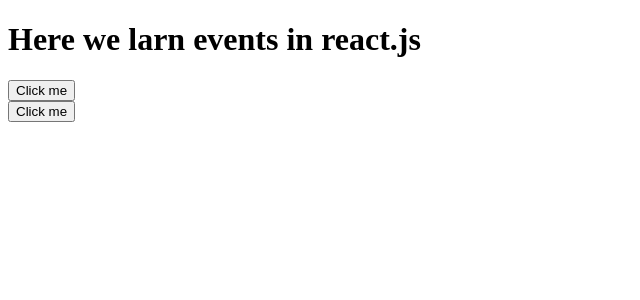
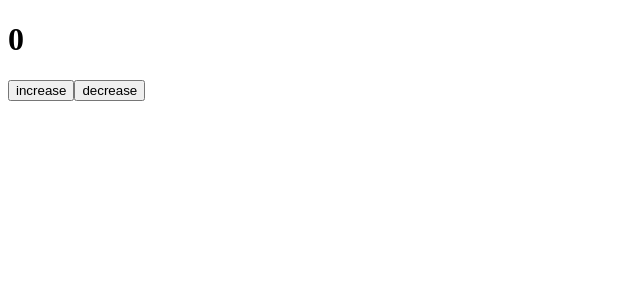
Before and after one commit to Sameer-Beg/React.js-with-Sameer, a React (Vite) app: page / in a window 1280 px wide. Shown: the top 300 px of the page, without its empty margins (0-640 px from the left). Built offline with nearby package versions, Linux system fonts and the light colour scheme.

Commit message:
Add files

```diff
--- a/src/App.jsx
+++ b/src/App.jsx
@@ -4,6 +4,8 @@
 import V3_problem1 from './Components/V3_problem1'
 import V4_TerrnoryOperater from './Components/V4_TerrnoryOperater'
 import V5_events from './Components/V5_events'
+import V6_passingArrgument from './Components/V6_passingArrgument'
+import V7_usestate from './Components/V7_usestate'
 
 
 const App = () => {
@@ -32,8 +34,18 @@
     </div> */}
 
 
+    {/* <div>
+      <V5_events/>
+    </div> */}
+
+
+      {/* <div>
+        <V6_passingArrgument/>
+      </div> */}
+
+
     <div>
-      <V5_events/>
+        <V7_usestate/>
     </div>
 
 
--- /dev/null
+++ b/src/Components/V6_passingArrgument.jsx
@@ -0,0 +1,14 @@
+import React from 'react'
+
+const V6_passingArrgument = () => {
+    const addition = (a)=>{
+        alert(a + 10)
+    }
+  return (
+    <div>
+      <button onClick={()=>addition(200)}>click me </button>
+    </div>
+  )
+}
+
+export default V6_passingArrgument
--- /dev/null
+++ b/src/Components/V7_usestate.jsx
@@ -0,0 +1,21 @@
+import React, { useState } from 'react'
+
+const V7_usestate = () => {
+    const [counter , setcounter] = useState(0);
+    const increaseby1 = () =>{
+        setcounter(counter + 1)
+    }
+    const decreaseby1 = () =>{
+        setcounter(counter - 1)
+    }
+  return (
+    <div>
+      <h1>{counter}</h1>
+      <button onClick={increaseby1}>increase</button>
+      <button onClick={decreaseby1}>decrease</button>
+    </div>
+  )
+}
+
+
+export default V7_usestate
```
